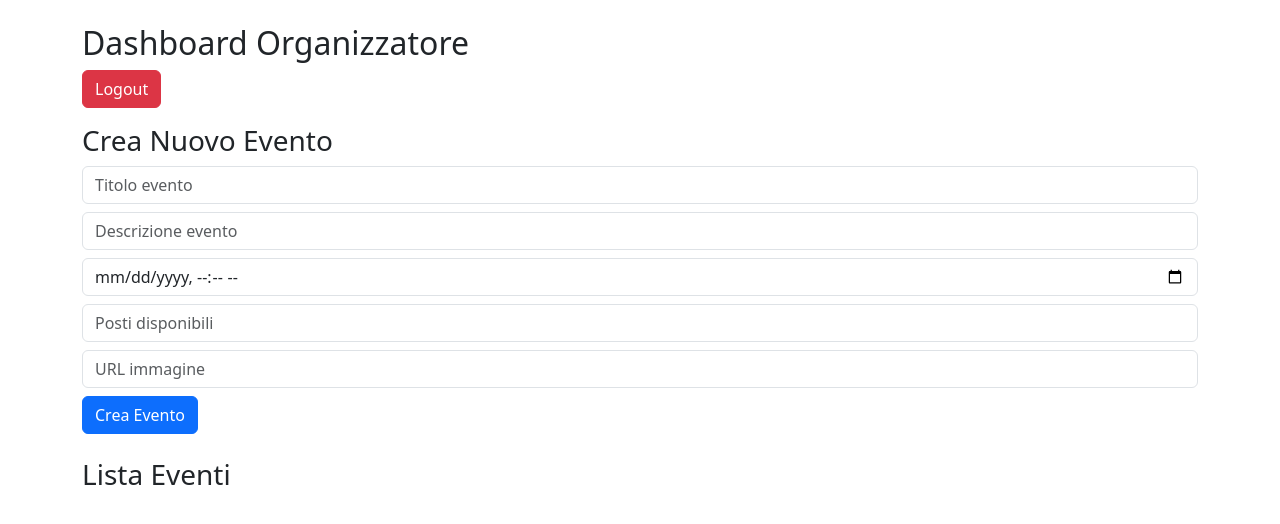
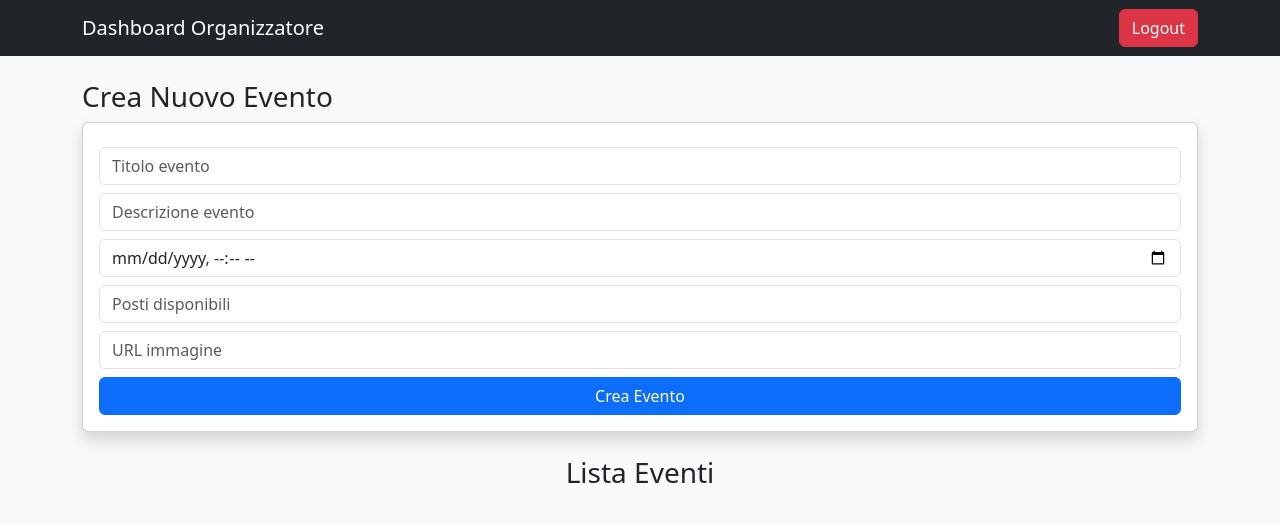
Before and after one commit to zetilion/Event_Manager, a plain HTML site: page frontend/dashboard_organizzatore.html in a window 1280 px wide. Drawn offline with nearby package versions, Linux system fonts and the light colour scheme; no server answers.

Commit message:
Update dashboard_organizzatore.html

```diff
--- a/frontend/dashboard_organizzatore.html
+++ b/frontend/dashboard_organizzatore.html
@@ -7,21 +7,32 @@
     <link rel="stylesheet" href="https://cdn.jsdelivr.net/npm/bootstrap@5.3.0/dist/css/bootstrap.min.css">
     <script defer src="script.js"></script>
 </head>
-<body class="container mt-4">
-    <h2>Dashboard Organizzatore</h2>
-    <button class="btn btn-danger mb-3" onclick="logout()">Logout</button>
+<body class="bg-light">
 
+    <!-- NAVBAR -->
+    <nav class="navbar navbar-dark bg-dark">
+        <div class="container">
+            <span class="navbar-brand">Dashboard Organizzatore</span>
+            <button class="btn btn-danger" onclick="logout()">Logout</button>
+        </div>
+    </nav>
+
+    <div class="container mt-4">
         <h3>Crea Nuovo Evento</h3>
+        <div class="card p-3 shadow">
             <form id="create-event-form">
                 <input type="text" id="event-title" class="form-control my-2" placeholder="Titolo evento" required>
                 <input type="text" id="event-description" class="form-control my-2" placeholder="Descrizione evento" required>
                 <input type="datetime-local" id="event-date" class="form-control my-2" required>
                 <input type="number" id="event-seats" class="form-control my-2" placeholder="Posti disponibili" required>
                 <input type="text" id="event-image" class="form-control my-2" placeholder="URL immagine">
-        <button type="submit" class="btn btn-primary">Crea Evento</button>
+                <button type="submit" class="btn btn-primary w-100">Crea Evento</button>
             </form>
+        </div>
 
-    <h3 class="mt-4">Lista Eventi</h3>
-    <div id="events-container" class="row"></div>
+        <h3 class="mt-4 text-center">Lista Eventi</h3>
+        <div id="events-container" class="row g-3"></div>
+    </div>
+
 </body>
 </html>
```
Lines whose indentation alone changed are shown as unchanged.
